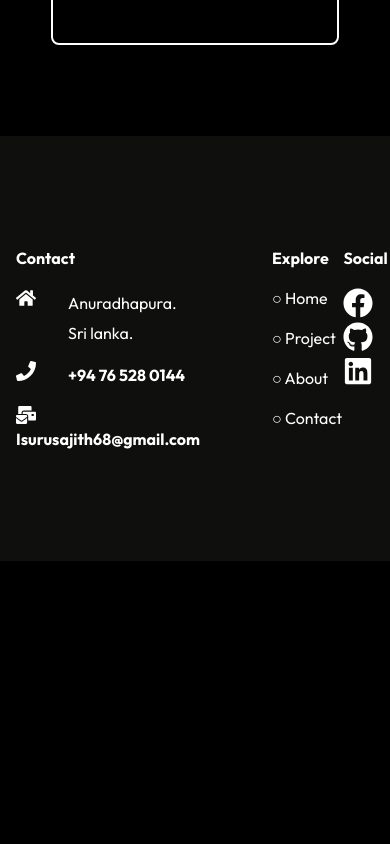
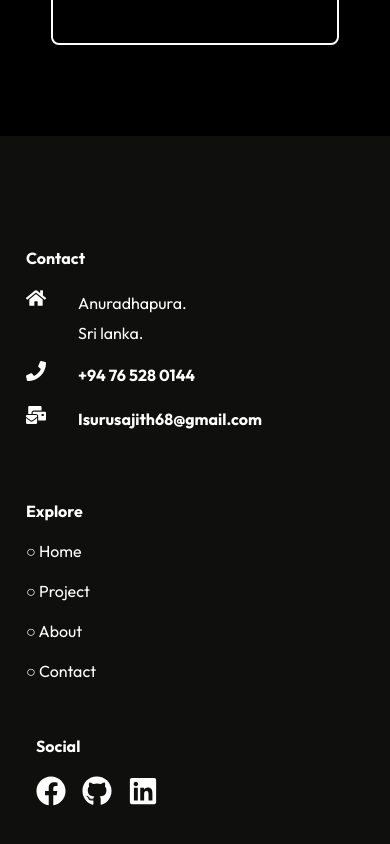
Before and after one commit to isurusajith68/isuru-portfolio-react, a React (Create React App) app: page /About in a window 390 px wide. Shown: the part 1085-1929 px from the top of the page. Before the commit the page ends 1646 px from the top, so only its background shows below. Built offline with nearby package versions, Linux system fonts and the light colour scheme.

Commit message:
footer margin

```diff
--- a/src/components/Footer.css
+++ b/src/components/Footer.css
@@ -47,11 +47,16 @@
 }
 
 
-/* @media screen and (max-width:640px) {
+@media screen and (max-width:640px) {
     .footer-container{
-
+        margin-left: 10px;
         grid-template-columns:1fr;
     }
+    .social{
+        margin-top: 10%;
+        margin-left: 10px;
+        }
+
 
 }
 
@@ -60,6 +65,10 @@
         margin-left: 1rem;
 
     }
+    .social{
+       margin-top: 10%;
+       margin-left: 10px;
+       }
 
 
-} */
+}
```
